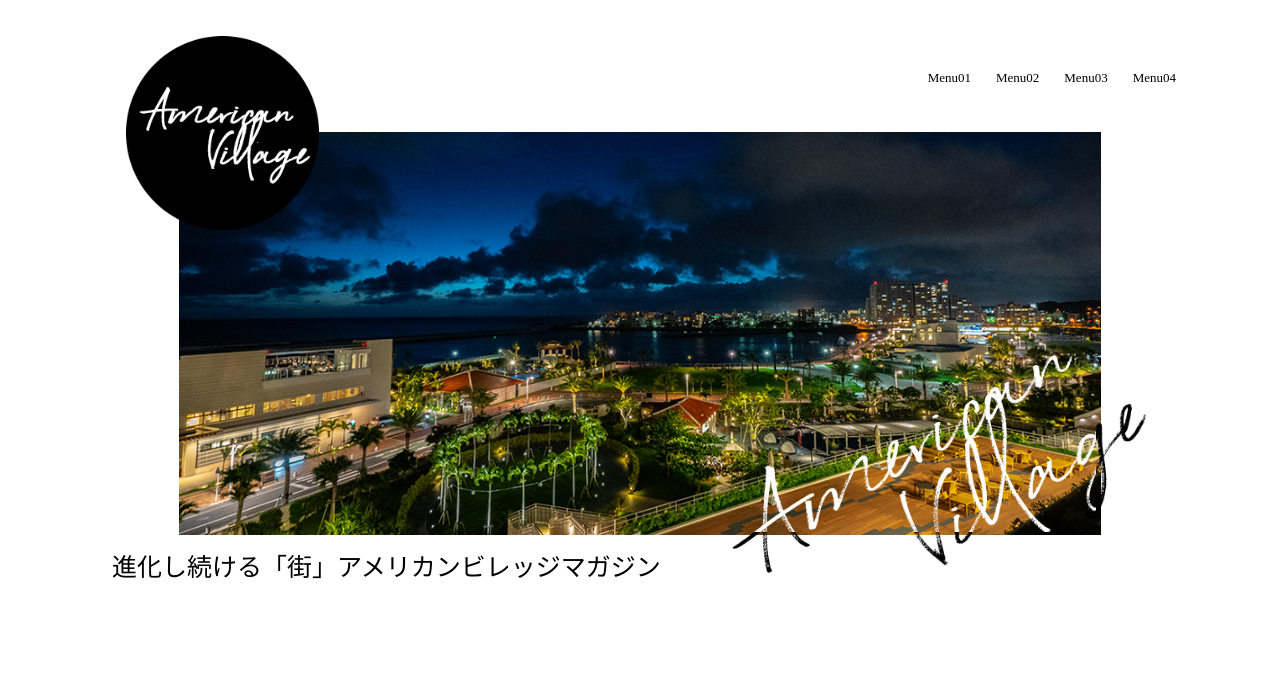
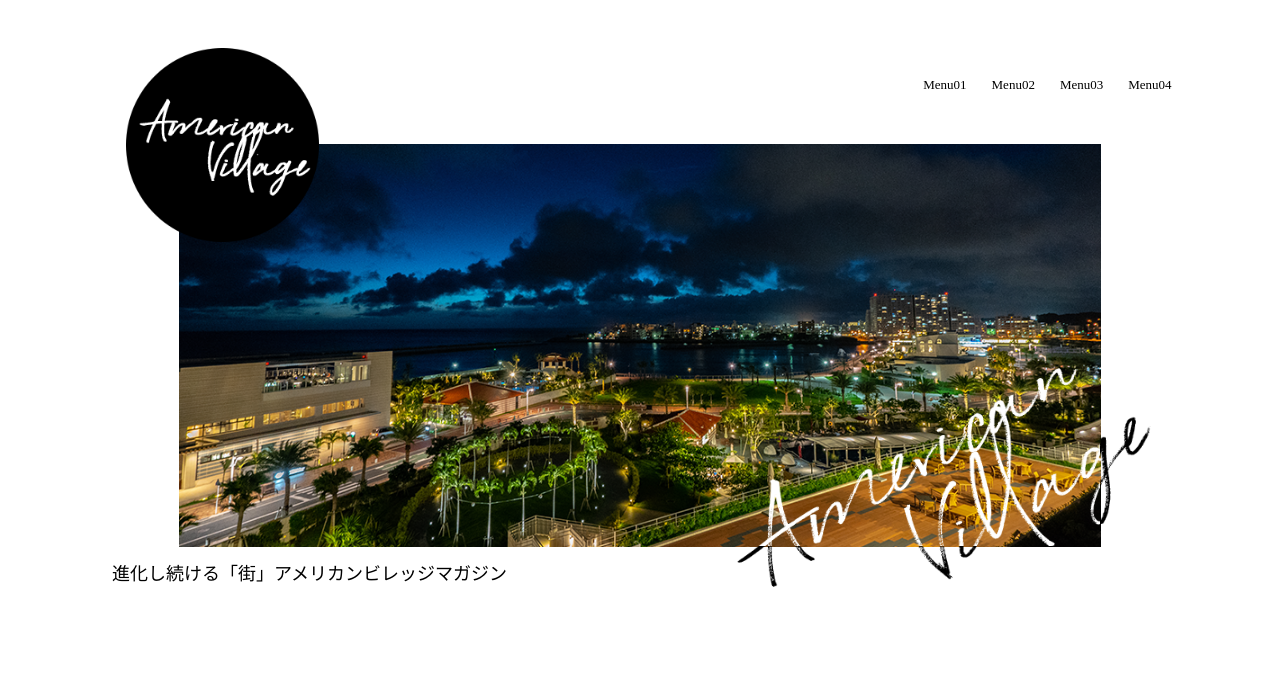
Before and after one commit to ironim31/OJT02, a PHP site: page / in a window 1280 px wide. Shown: the top 699 px of the page. Run offline with PHP 8.4, Linux system fonts and the light colour scheme.

Commit message:
[update]スケジュール追加 [add]kv部分サイズ等編集

```diff
--- a/assets/css/style.css
+++ b/assets/css/style.css
@@ -3,14 +3,14 @@ body{
     margin: 0 auto;
 }
 header{
-    height: 700px;
+
 }
 
 .header_ul{
     font-size: 13px;
-    padding-top: 70px;
-    padding-right: 40px;
-    padding-bottom: 46px;
+    padding-top: 6vw;
+    padding-right: 3.47vw;
+    padding-bottom: 4vw;
     display: flex;
     justify-content: flex-end;
 }
@@ -33,13 +33,13 @@ header{
 
 #kv_visual_text{
     position: absolute;
-    right: -5%;
-    bottom: -8.4%;
+    right: -5.5%;
+    bottom: -8.7%;
     width: 45%;
 }
 
 h1{
-    font-size: 25px;
+    font-size: 18px;
     padding-top: 8px;
     padding-left: 48px;
 }
@@ -51,3 +51,11 @@ h1{
     left: -5.819%;
     z-index: 100;
 }
+
+/* レスポンシブここから */
+@media screen and (max-width: 767px) {
+
+    body{
+        max-width: 100%;
+    }
+}/* レスポンシブここまで */
```
Also changed, not shown: schedule.txt (+4 -3 lines).
